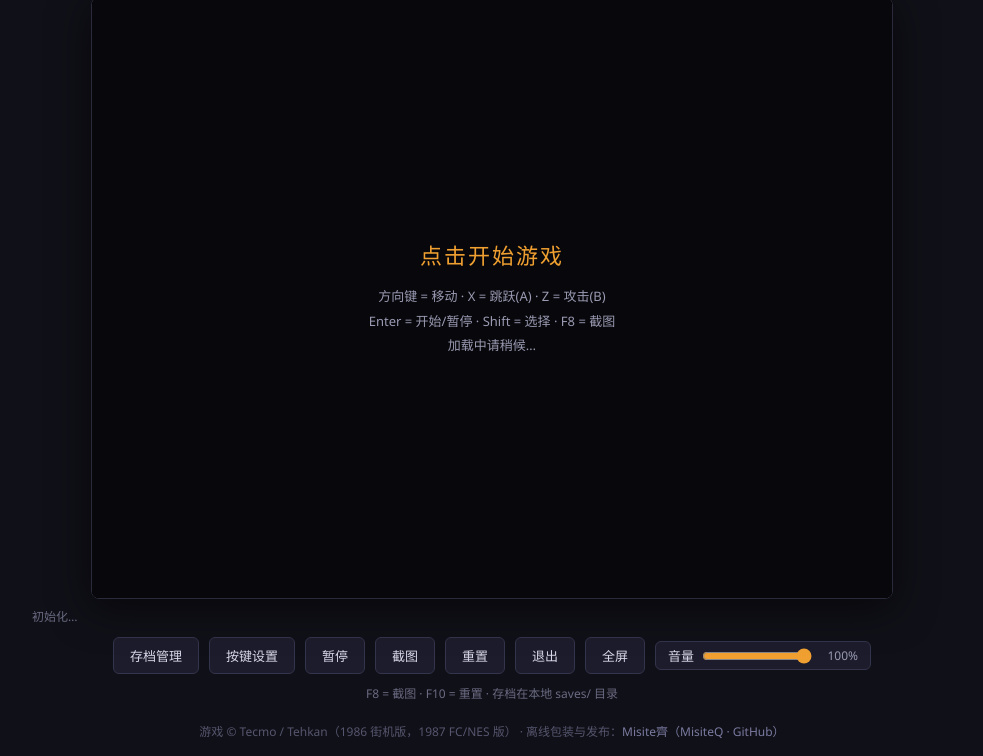
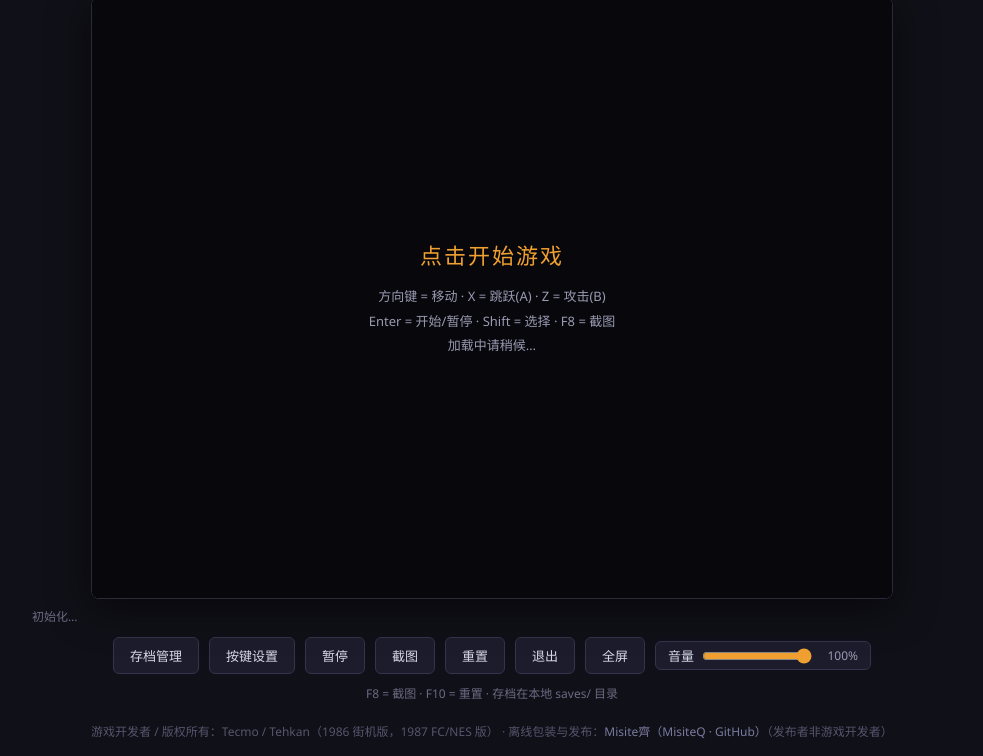
Before and after one commit to MisiteQ/mighty-bomb-jack, a plain HTML site: page bombjack-pc/index.html in a window 1280 px wide. Shown: the part 54-810 px from the top of the page, without its empty margins (148-1131 px from the left). Drawn offline with Linux system fonts and the light colour scheme; no server answers.

Commit message:
fix: 更正开发者/发布者身份标注，发布 v1.0.5
- maintainer（开发者）标注为游戏权利方 Tecmo/Tehkan (Koei Tecmo)，maintainer_url 指向光荣特库摩官网
- distributor（发布者）保留为 Misite齊（MisiteQ）
- 页面页脚明确「游戏开发者/版权所有」与「离线包装与发布」两重身份，并注明发布者非游戏开发者
- 版本号升至 1.0.5

```diff
--- a/bombjack-pc/index.html
+++ b/bombjack-pc/index.html
@@ -218,7 +218,7 @@
   <div class="tip">F8 = 截图 · F10 = 重置 · 存档在本地 saves/ 目录</div>
 </div>
 
-<footer id="about">游戏 © Tecmo / Tehkan（1986 街机版，1987 FC/NES 版） · 离线包装与发布：<a href="https://github.com/MisiteQ" target="_blank" rel="noopener">Misite齊（MisiteQ · GitHub）</a></footer>
+<footer id="about">游戏开发者 / 版权所有：Tecmo / Tehkan（1986 街机版，1987 FC/NES 版） · 离线包装与发布：<a href="https://github.com/MisiteQ" target="_blank" rel="noopener">Misite齊（MisiteQ · GitHub）</a>（发布者非游戏开发者）</footer>
 
 <div id="panelSlots" class="panel hidden">
   <div class="panelBox">
```
Also changed, not shown: bombjackgame/app/www/index.html (+1 -1 lines), 2 other files.
